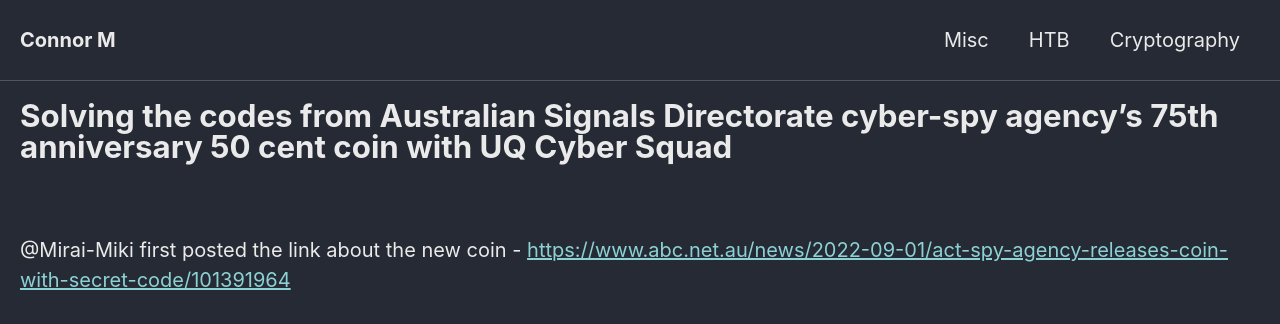
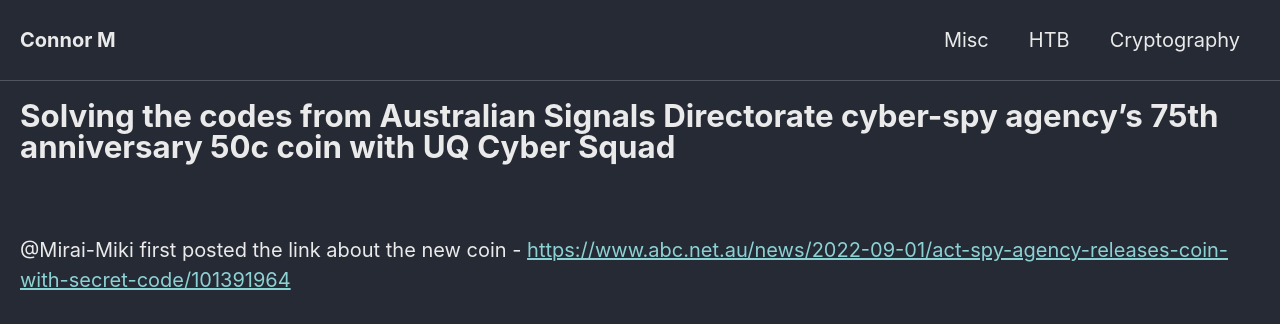
Before and after one commit to Connor-McCartney/Connor-McCartney.github.io, a Jekyll site: the page built from _pages/misc/ASD50c.md, in a window 1280 px wide. Shown: the top 324 px of the page. Built offline with Jekyll 4.4.1, drawn with Linux system fonts in a browser that asks for light colours; cached includes are drawn as plain includes.

Commit message:
Update and rename ASD50cent.md to ASD50c.md

```diff
--- a/_pages/misc/ASD50cent.md
+++ b/_pages/misc/ASD50c.md
@@ -1,6 +1,6 @@
 ---
-permalink: /misc/ASD50cent
-title: Solving the codes from Australian Signals Directorate cyber-spy agency's 75th anniversary 50 cent coin with UQ Cyber Squad
+permalink: /misc/ASD50c
+title: Solving the codes from Australian Signals Directorate cyber-spy agency's 75th anniversary 50c coin with UQ Cyber Squad
 ---
 
 <br>
```
